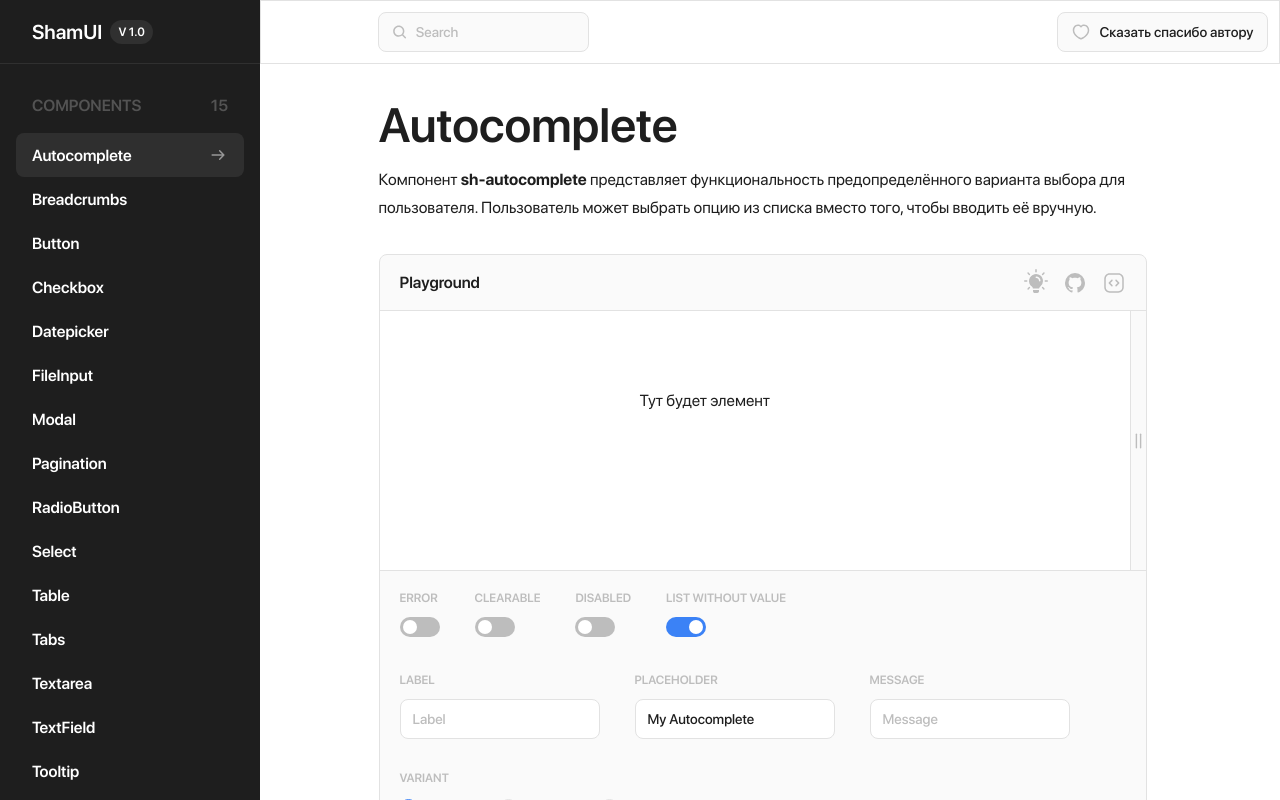
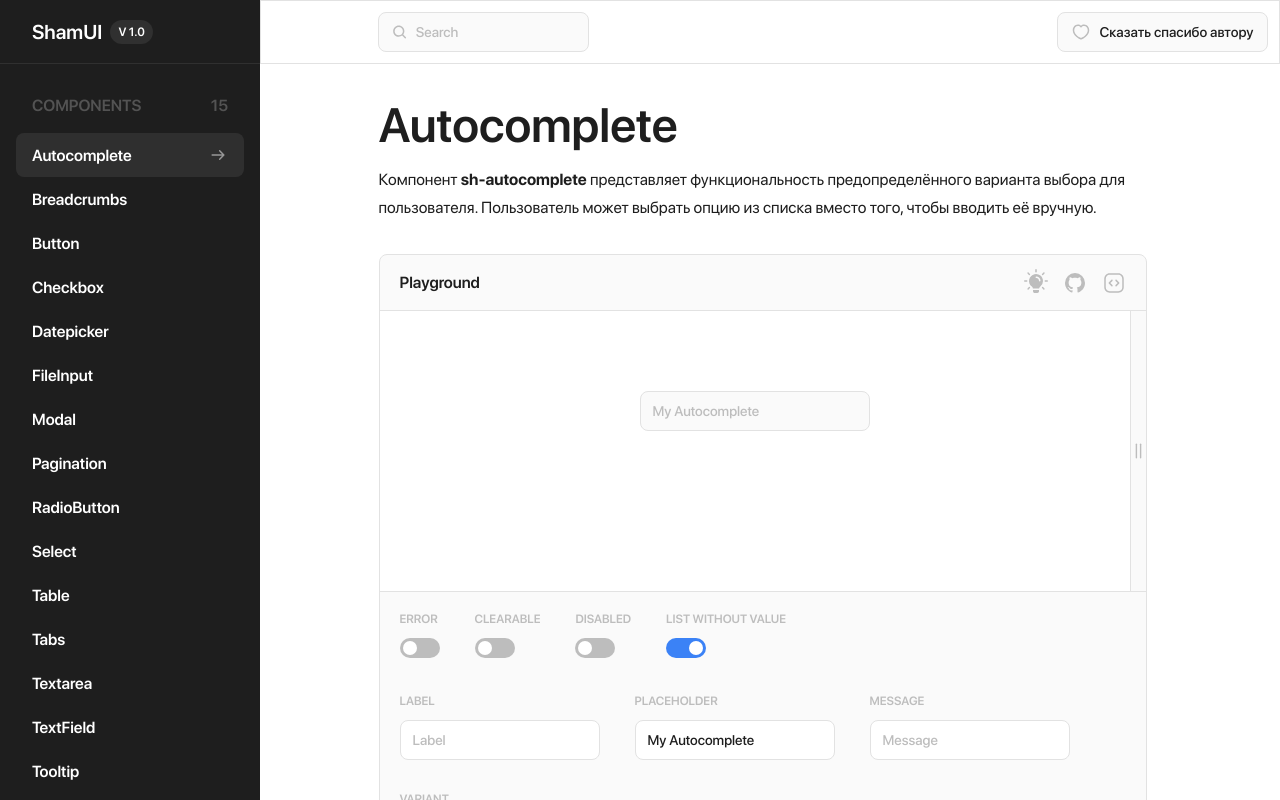
Before and after one commit to code-build-project/sham-ui-react, a React (Create React App) app: page /autocomplete in a window 1280 px wide. Built offline with nearby package versions, Linux system fonts and the light colour scheme.

Commit message:
create class control

```diff
--- a/src/components/Header/index.tsx
+++ b/src/components/Header/index.tsx
@@ -9,7 +9,10 @@ function Header() {
 
     const [value, setValue] = useState<string>('');
 
-    const iconClasses = isLike ? 'like-animate' : '';
+    const iconClasses = `
+        ${styles['button-icon']}
+        ${isLike && styles['like-animate']}
+    `;
 
     return (
         <div className={styles['header']}>
@@ -26,7 +29,7 @@ function Header() {
                 className={styles['button']}
                 onClick={() => setLike(true)}
             >
-                <IconHeart className={`${styles['button-icon']} ${styles[iconClasses]}`} />
+                <IconHeart className={iconClasses} />
                 Сказать спасибо автору
             </Button>
         </div>
--- /dev/null
+++ b/src/components/UI/Autocomplete/index.tsx
@@ -0,0 +1,65 @@
+import Input from 'components/common/Input';
+import styles from 'components/UI/Autocomplete/styles.module.sass';
+
+type Props = {
+    className?: string,
+    value?: string,
+    label?: string,
+    placeholder?: string,
+    isDisabled?: boolean,
+    isClearable?: boolean,
+    message?: string,
+    size?: string,
+    variant?: string,
+    isError?: boolean,
+    isListWithoutValue?: boolean,
+    options?: string[],
+    children?: { label: string },
+    updateValue?: (value: boolean) => void,
+}
+
+function Autocomplete(prevProps: Props): JSX.Element {
+    const props = {
+        value: '',
+        label: '',
+        placeholder: '',
+        isDisabled: false,
+        isClearable: false,
+        message: '',
+        size: 'medium',
+        variant: 'default',
+        isError: false,
+        isListWithoutValue: true,
+        options: [],
+        children: { label: '' },
+        updateValue: () => {},
+        ...prevProps,
+    };
+
+    const componentClasses = `
+        ${styles['size-' + props.size]}
+        ${styles['variant-' + props.variant]}
+        ${props.isError && styles['error']}
+    `;
+
+    // BLOCK "label"
+    const isLabel: boolean = !!props.label;
+
+    return (
+        <div className={`${styles['autocomplete']} ${props.className}`}>
+            {isLabel &&
+                <div className={styles['label']}>
+                    {props.label}
+                </div>
+            }
+            <Input
+                className={componentClasses}
+                value={props.value}
+                placeholder={props.placeholder}
+                isDisabled={props.isDisabled}
+            />
+        </div>
+    );
+}
+
+export default Autocomplete;
--- /dev/null
+++ b/src/components/UI/Autocomplete/styles.module.sass
@@ -0,0 +1,108 @@
+@import 'assets/sass/flex.sass'
+@import 'assets/sass/colors.sass'
+
+.autocomplete
+    position: relative
+
+.label
+    margin-left: 5px
+    font-weight: 500
+    font-size: 12px
+    color: $color-gray-2
+    margin-left: 5px
+    margin-bottom: 5px
+
+.icon-clear
+    width: 20px
+    height: 20px
+    fill: $color-gray-2
+    cursor: pointer
+
+.list
+    position: absolute
+    width: 100%
+    min-height: 40px
+    max-height: 200px
+    background-color: $color-white-1
+    border-radius: 4px
+    box-shadow: 0 3px 19px $color-gray-3
+    overflow-y: auto
+    z-index: 1
+
+.item
+    @extend %flex_row-center
+    cursor: pointer
+    padding: 9px 0 9px 15px
+    min-height: 35px
+    font-size: 14px
+    color: $color-dark-1
+    &:hover
+        background: $color-gray-4
+
+.message
+    position: absolute
+    margin-top: 5px
+    margin-left: 5px
+    color: $color-gray-2
+    font-size: 12px
+
+.size
+    &-small
+        height: 32px
+        padding: 0 10px
+        .field
+            font-size: 12px
+            &::placeholder
+                font-size: 12px
+    &-medium
+        height: 40px
+        padding: 0 12px
+        .field
+            font-size: 14px
+            &::placeholder
+                font-size: 14px
+    &-large
+        height: 48px
+        padding: 0 14px
+        .field
+            font-size: 16px
+            &::placeholder
+                font-size: 16px
+
+.autocomplete
+    &:has(.size-small)
+        .label,
+        .message
+            font-size: 10px
+    &:has(.size-large)
+        .label,
+        .message
+            font-size: 14px
+
+.variant
+    &-outline
+        background: transparent
+    &-underline
+        border: none
+        border-radius: 0
+        border-bottom: 1px solid $color-gray-3
+        background: transparent
+        padding: 0
+
+.autocomplete:has(.variant-underline)
+    .label
+        margin-left: 0
+        margin-bottom: 0
+    .message
+        margin-left: 0
+
+.error
+    border-color: $color-red-1
+    &:hover,
+    &_focused
+        border-color: $color-red-1
+
+.autocomplete:has(.error)
+    .label,
+    .message
+        color: $color-red-1
--- a/src/components/common/Input/index.tsx
+++ b/src/components/common/Input/index.tsx
@@ -55,12 +55,12 @@ function Input(prevProps: Props): JSX.Element {
     };
 
     // BLOCK "input"
-    const inputClasses = (() => {
-        const focusClass = isFocus ? 'input_focused' : '';
-        const disabledClass = props.isDisabled ? 'input_focused' : '';
-
-        return focusClass + disabledClass;
-    })();
+    const inputClasses = `
+        ${styles['input']}
+        ${isFocus && styles['input_focused']}
+        ${props.isDisabled && styles['disabled']}
+        ${props.className}
+    `;
 
     const onInput = (event: InputChangeEvent): void => {
         props.onInput(event);
@@ -69,7 +69,7 @@ function Input(prevProps: Props): JSX.Element {
 
     return (
         <div
-            className={`${styles['input']} ${styles[inputClasses]} ${props.className}`}
+            className={inputClasses}
             onClick={clickInput}
         >
             {props.children?.left}
--- a/src/components/common/Playground/index.tsx
+++ b/src/components/common/Playground/index.tsx
@@ -44,7 +44,10 @@ function Playground(prevProps: Props): JSX.Element {
     // BLOCK "code show"
     const [isCodeShow, setCodeShow] = useState<boolean>(false);
 
-    const codeClasses = isCodeShow ? 'code_open' : '';
+    const codeClasses = `
+        ${styles['code']}
+        ${isCodeShow && 'code_open'}
+    `;
 
     const showCode = (): void => {
         setCodeShow(!isCodeShow);
@@ -57,7 +60,10 @@ function Playground(prevProps: Props): JSX.Element {
         setLight(!isLight);
     };
 
-    const fieldClasses = isLight ? 'field-dark' : '';
+    const fieldClasses = `
+        ${styles['field']}
+        ${isLight && 'field-dark'}
+    `;
 
     // BLOCK "field resize"
     const refField = useRef<HTMLInputElement>(null);
@@ -110,7 +116,7 @@ function Playground(prevProps: Props): JSX.Element {
             </div>
 
             <div
-                className={`${styles['field']} ${styles[fieldClasses]}`}
+                className={fieldClasses}
                 ref={refField}
             >
                 {props.children}
@@ -123,7 +129,7 @@ function Playground(prevProps: Props): JSX.Element {
                 </div>
             </div>
 
-            <div className={`${styles['code']} ${styles[codeClasses]}`}>
+            <div className={codeClasses}>
                 <div
                     className={styles['code-template']}
                     dangerouslySetInnerHTML={{ __html: props.codeTemplate || '' }}
--- a/src/components/common/Switch/index.tsx
+++ b/src/components/common/Switch/index.tsx
@@ -20,7 +20,10 @@ function Switch(prevProps: Props): JSX.Element {
         props.updateValue(value);
     };
 
-    const componentClasses = props.value ? 'input_checked' : '';
+    const inputClasses = `
+        ${styles['input']}
+        ${props.value && styles['input_checked']}
+    `;
 
     return (
         <div className={props.className}>
@@ -29,7 +32,7 @@ function Switch(prevProps: Props): JSX.Element {
             </div>
 
             <input
-                className={`${styles['input']} ${styles[componentClasses]}`}
+                className={inputClasses}
                 id={props.keyField}
                 type="checkbox"
                 checked={props.value}
--- a/src/pages/Autocomplete/index.tsx
+++ b/src/pages/Autocomplete/index.tsx
@@ -2,20 +2,23 @@ import { useState } from 'react';
 import PageWrap from 'components/PageWrap';
 import Playground from 'components/common/Playground';
 import ApiTable from 'components/common/ApiTable';
+import UIAutocomplete from 'components/UI/Autocomplete';
 import styles from 'pages/Autocomplete/styles.module.sass';
-import codeAutocomplete from 'components/UI/ShAutocomplete/code';
+import codeAutocomplete from 'components/UI/Autocomplete/code';
 import apiJSON from 'pages/Autocomplete/api.json';
+import optionsJSON from 'pages/Autocomplete/options.json';
 import parametersJSON from 'pages/Autocomplete/parameters.json';
 import { setValue } from 'helpers/playground';
 import type { TypeApiTable } from 'components/common/ApiTable/types';
 import type { TypeParameter } from 'components/common/Playground/types';
 
 const api: TypeApiTable = apiJSON;
+const options: string[] = optionsJSON;
 const parameters: TypeParameter = parametersJSON;
 const gitLink: string = 'https://github.com/code-build-project/sham-ui/blob/main/src/components/UI/ShAutocomplete/index.vue';
 
 type TypeState = {
-    modelValue: string,
+    value: string,
     placeholder: string,
     disabled: boolean,
     clear: boolean,
@@ -29,7 +32,7 @@ type TypeState = {
 
 function Autocomplete() {
     const [state, setState] = useState<TypeState>({
-        modelValue: '',
+        value: '',
         placeholder: 'My Autocomplete',
         disabled: false,
         clear: false,
@@ -59,7 +62,19 @@ function Autocomplete() {
                         gitLink={gitLink}
                         onChange={(event) => setValue(event, state, setState)}
                     >
-                        <div className={styles['autocomplete']}>Тут будет элемент</div>
+                        <UIAutocomplete
+                            className={styles['autocomplete']}
+                            value={state.value}
+                            placeholder={state.placeholder}
+                            isDisabled={state.disabled}
+                            isClearable={state.clear}
+                            message={state.message}
+                            size={state.size}
+                            variant={state.variant}
+                            isError={state.error}
+                            isListWithoutValue={state.listHide}
+                            options={options}
+                        />
                     </Playground>,
                 apiTable:
                     <ApiTable
--- /dev/null
+++ b/src/pages/Autocomplete/options.json
@@ -0,0 +1,6 @@
+[
+    "Apple",
+    "Mandarin",
+    "Mango",
+    "Orange"
+]
```
Also changed, not shown: src/components/UI/Autocomplete/code.ts (renamed from src/components/UI/ShAutocomplete/code.ts).
